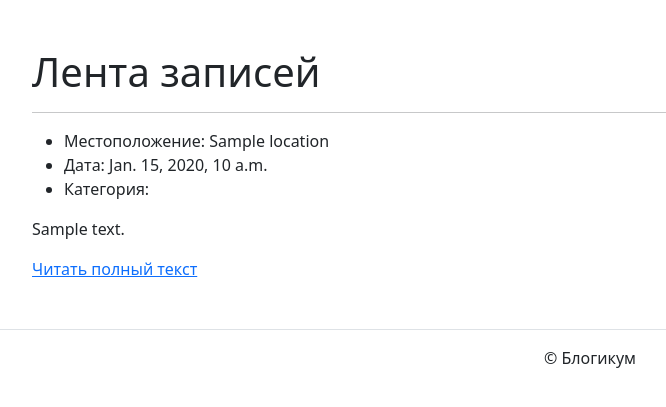
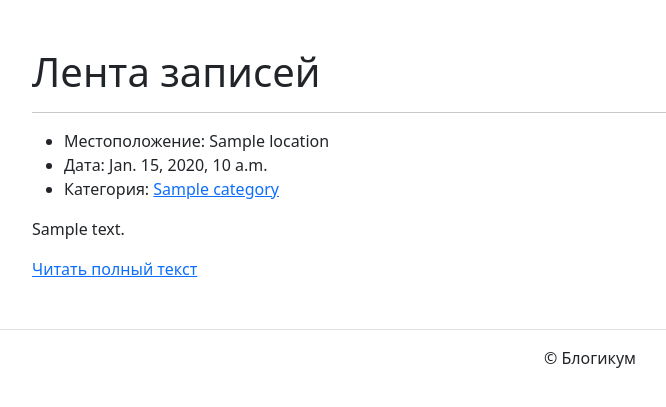
Before and after one commit to AlexCbk/django_sprint1, a Django app: template blogicum/templates/blog/index.html in a window 1280 px wide. Shown: the part 80-487 px from the top of the page, without its empty margins (50-716 px from the left). Run offline with Django 3.2, Linux system fonts and the light colour scheme; the template is opened without the code that fills it: most values are stand-ins (such as "Sample title", 1, 10 or a date in 2020); some libraries are stand-ins or nearby versions.

Commit message:
Update index.html

```diff
--- a/blogicum/templates/blog/index.html
+++ b/blogicum/templates/blog/index.html
@@ -5,7 +5,7 @@
 {% block content %}
   <h1>Лента записей</h1>
   <hr>
-    {% for post in posts|dictsortreversed:'id' %}
+    {% for post in posts %}
     <article>
       <ul>
         <li>
@@ -15,8 +15,8 @@
           Дата: {{ post.date }}
         </li>
         <li>
-          Категория: <a href="{% url 'blog:category_posts'
-          %}"></a>
+          Категория: <a href="{% url 'blog:category_posts' post.category %}">
+            {{ post.category }}</a>
         </li>
       </ul>
       <p>
```
